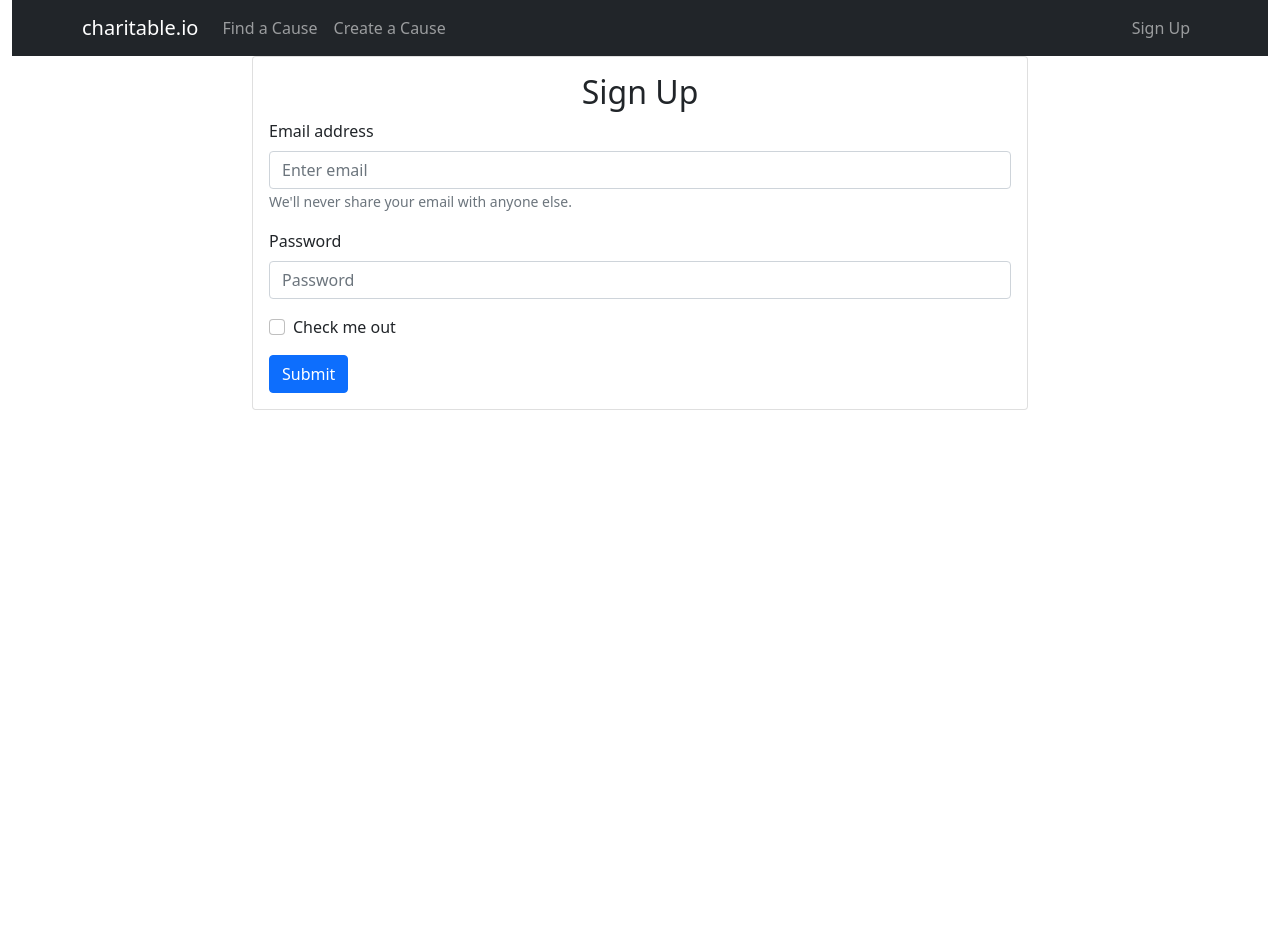
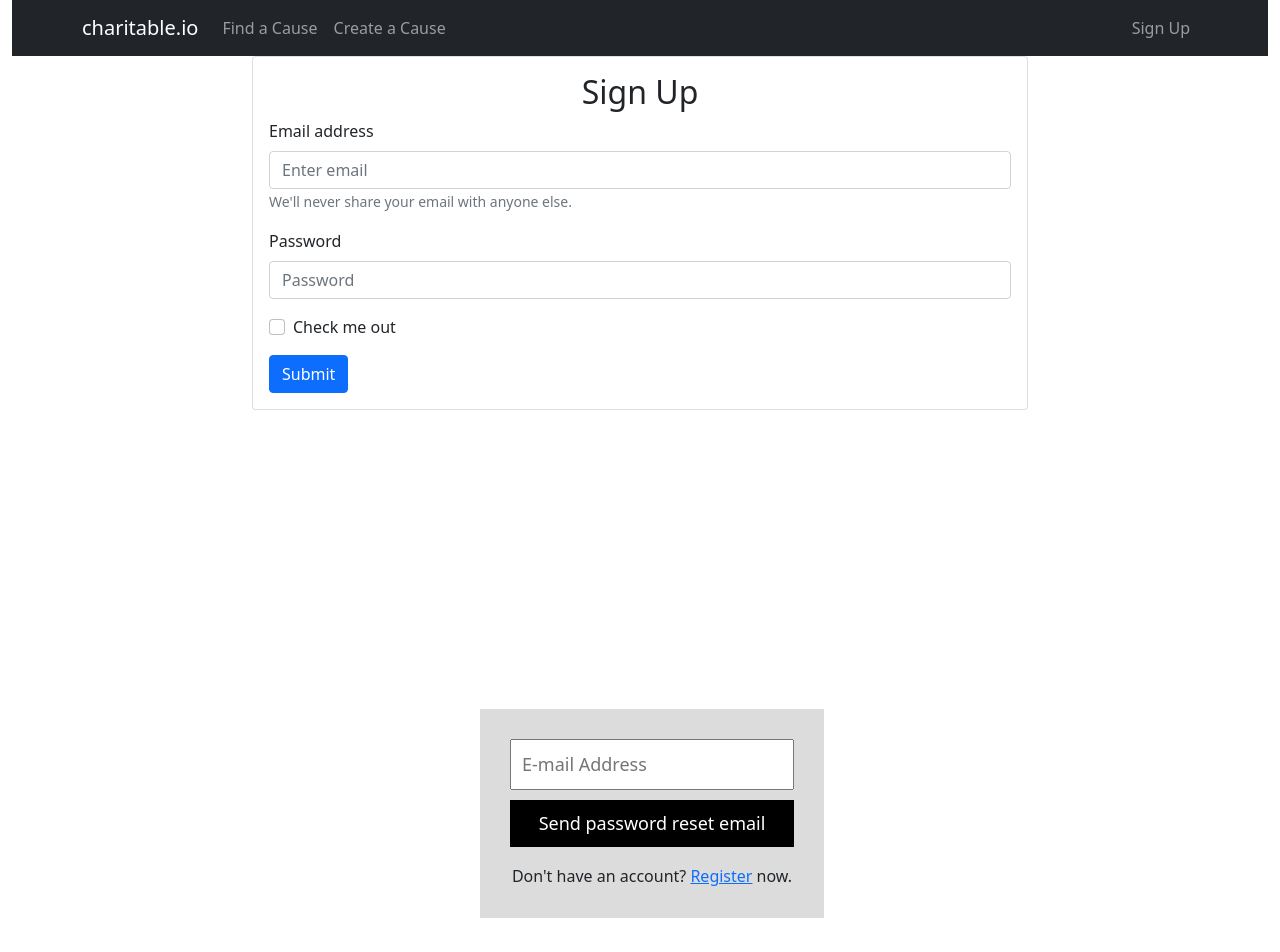
Before and after one commit to rolandsaav/HackGwinnett, a React (Create React App) app in the folder frontend/: page /reset in a window 1280 px wide. Shown: the top 952 px of the page. Before the commit the page ends 800 px from the top, so only its background shows below. Built offline with nearby package versions, Linux system fonts and the light colour scheme; no server answers.

Commit message:
Reset and Dashboard

```diff
--- a/frontend/src/components/App.js
+++ b/frontend/src/components/App.js
@@ -6,6 +6,9 @@ import { BrowserRouter as Router, Switch, Route } from "react-router-dom"
 import {Container} from "react-bootstrap"
 import Navigator from "./Navigator";
 import Login from "./Login"
+import Register from "./Register";
+import Reset from "./Reset";
+import Dashboard from "./Dashboard";
 
 function App() {
   return (
@@ -16,6 +19,9 @@ function App() {
             <Signup/>
             <Switch>
               <Route exact path="/" component={Login} />
+              <Route exact path="/register" component={Register} />
+              <Route exact path="/reset" component={Reset} />
+              <Route exact path="/dashboard" component={Dashboard} />
             </Switch>
           </div>
         </Router>
--- a/frontend/src/components/Dashboard.js
+++ b/frontend/src/components/Dashboard.js
@@ -2,7 +2,7 @@ import React, { useEffect, useState } from "react";
 import { useAuthState } from "react-firebase-hooks/auth";
 import { useHistory } from "react-router";
 import "./Dashboard.css";
-import { auth, db, logout } from "./firebase";
+import { auth, db, logout } from "../firebase";
 function Dashboard() {
   const [user, loading, error] = useAuthState(auth);
   const [name, setName] = useState("");
--- a/frontend/src/components/Register.js
+++ b/frontend/src/components/Register.js
@@ -5,7 +5,7 @@ import {
   auth,
   registerWithEmailAndPassword,
   signInWithGoogle,
-} from "./firebase";
+} from "../firebase";
 import "./Register.css";
 function Register() {
   const [email, setEmail] = useState("");
--- /dev/null
+++ b/frontend/src/components/Reset.css
@@ -0,0 +1,30 @@
+.reset {
+    height: 100vh;
+    width: 100vw;
+    display: flex;
+    align-items: center;
+    justify-content: center;
+  }
+  .reset__container {
+    display: flex;
+    flex-direction: column;
+    text-align: center;
+    background-color: #dcdcdc;
+    padding: 30px;
+  }
+  .reset__textBox {
+    padding: 10px;
+    font-size: 18px;
+    margin-bottom: 10px;
+  }
+  .reset__btn {
+    padding: 10px;
+    font-size: 18px;
+    margin-bottom: 10px;
+    border: none;
+    color: white;
+    background-color: black;
+  }
+  .reset div {
+    margin-top: 7px;
+  }
--- /dev/null
+++ b/frontend/src/components/Reset.js
@@ -0,0 +1,38 @@
+import React, { useEffect, useState } from "react";
+import { useAuthState } from "react-firebase-hooks/auth";
+import { useHistory } from "react-router";
+import { Link } from "react-router-dom";
+import { auth, sendPasswordResetEmail } from "../firebase";
+import "./Reset.css";
+function Reset() {
+  const [email, setEmail] = useState("");
+  const [user, loading, error] = useAuthState(auth);
+  const history = useHistory();
+  useEffect(() => {
+    if (loading) return;
+    if (user) history.replace("/dashboard");
+  }, [user, loading]);
+  return (
+    <div className="reset">
+      <div className="reset__container">
+        <input
+          type="text"
+          className="reset__textBox"
+          value={email}
+          onChange={(e) => setEmail(e.target.value)}
+          placeholder="E-mail Address"
+        />
+        <button
+          className="reset__btn"
+          onClick={() => sendPasswordResetEmail(email)}
+        >
+          Send password reset email
+        </button>
+        <div>
+          Don't have an account? <Link to="/register">Register</Link> now.
+        </div>
+      </div>
+    </div>
+  );
+}
+export default Reset;
```
